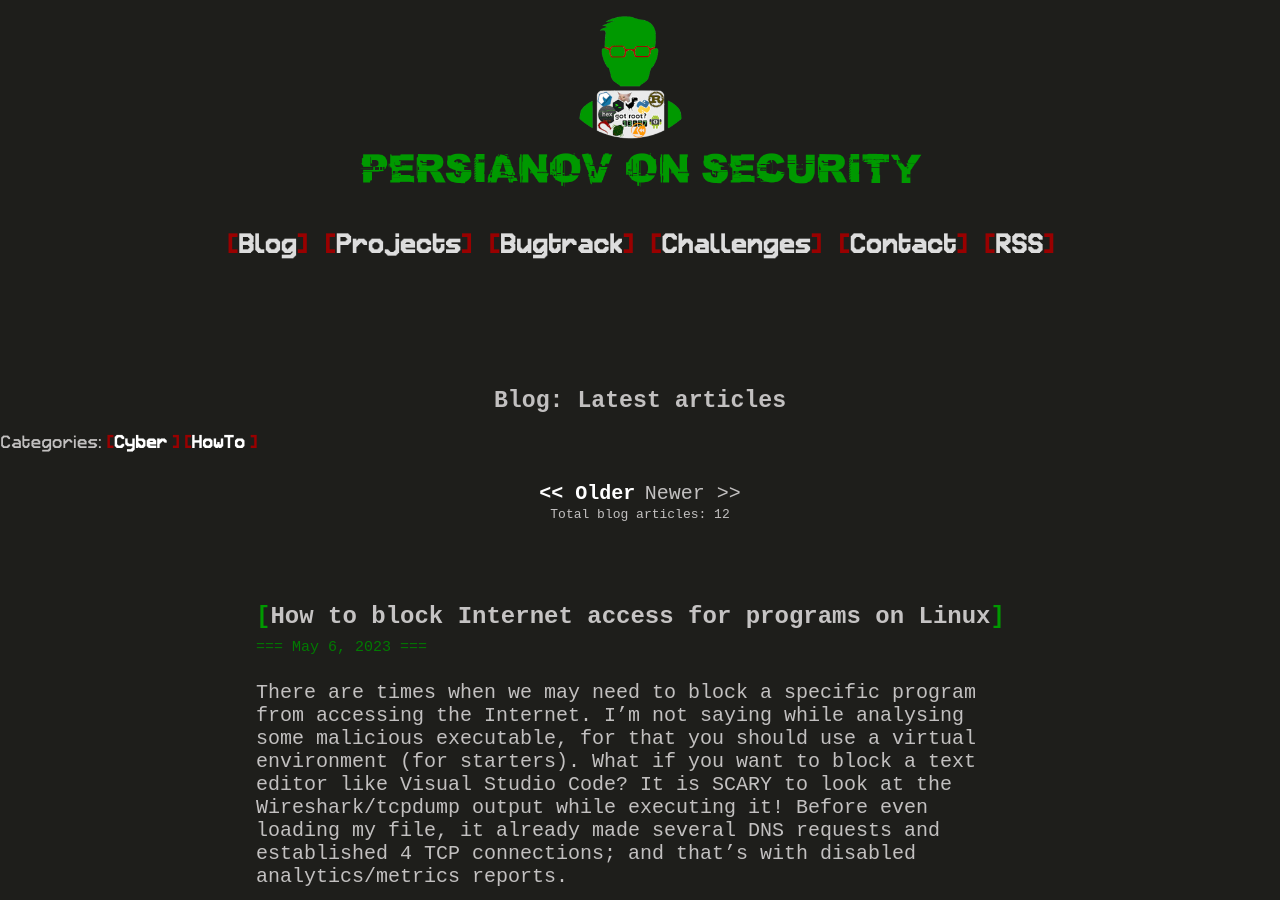
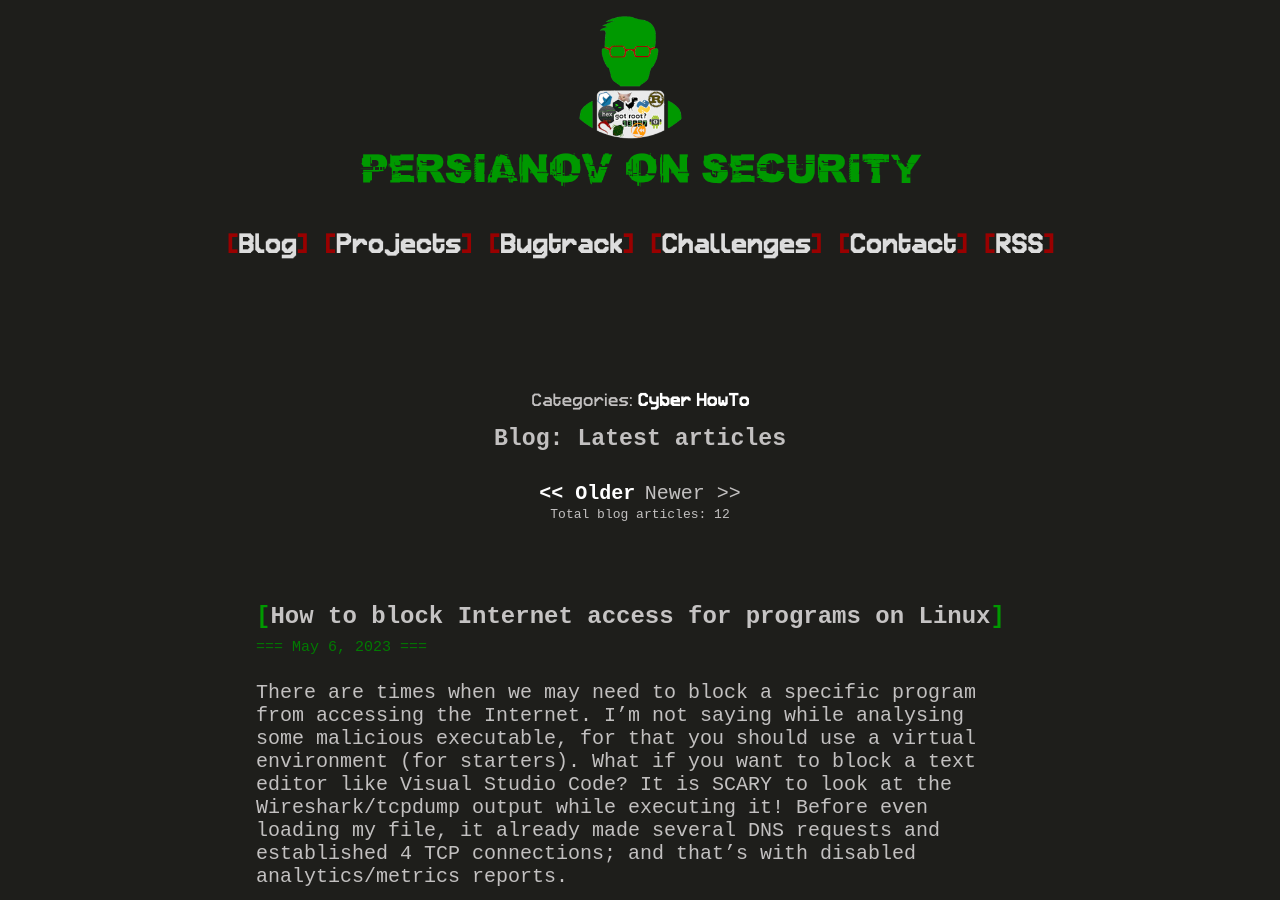
Before and after one commit to num1r0/num1r0.github.io, a Jekyll site: the page built from index.html, in a window 1280 px wide and 900 px high. Built offline with Jekyll 4.4.1, drawn with Linux system fonts in a browser that asks for light colours; the list of posts is cut into pages by our own code.

Commit message:
moved categories sub nav to default template

```diff
--- a/_layouts/default.html
+++ b/_layouts/default.html
@@ -41,6 +41,17 @@
         <a href="/contact-me.html"><span class="red" title="Contact me">[</span>Contact<span class="red">]</span></a>
         <a href="/feed.xml"><span class="red" title="RSS Feed">[</span>RSS<span class="red">]</span></a>
     </div>
+    <div class="center">
+        Categories:
+        {% assign pages_list = site.pages %}
+        {% for node in pages_list %}
+          {% if node.title != null %}
+            {% if node.layout == "category" %}
+              <a class="category" href="{{ site.baseurl }}{{ node.url }}">{{ node.title }}</a>
+            {% endif %}
+          {% endif %}
+        {% endfor %}
+    </div>
 
     {{content}}
 
--- a/_layouts/home.html
+++ b/_layouts/home.html
@@ -3,18 +3,6 @@ layout: default
 ---
 
 <h1 class="page_title center">Blog: Latest articles</h1>
-
-<span class="center">
-    Categories:
-    {% assign pages_list = site.pages %}
-    {% for node in pages_list %}
-      {% if node.title != null %}
-        {% if node.layout == "category" %}
-          <a href="{{ site.baseurl }}{{ node.url }}"><span class="red" title="{{ node.title }}">[</span>{{ node.title }} <span class="red">]</span></a>
-        {% endif %}
-      {% endif %}
-    {% endfor %}
-</span>
 
 <!-- Pagination -->
 <div class="pagination">
```
